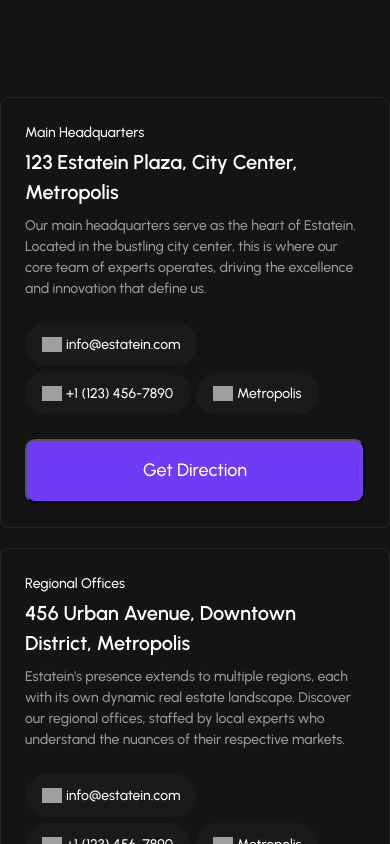
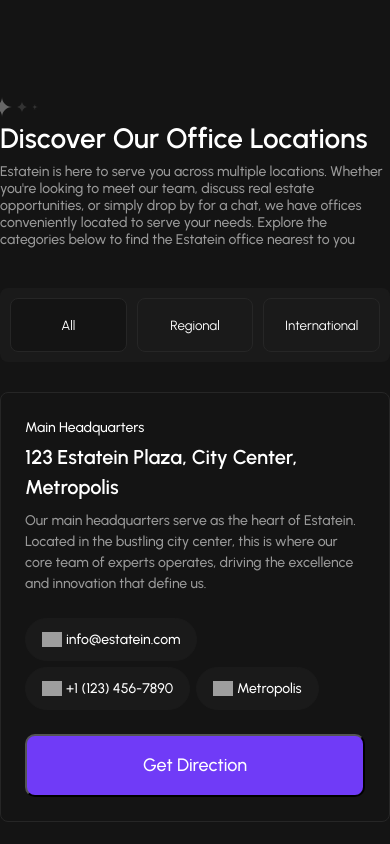
Before and after one commit to maya-farha/Real-Estate-Business-Website, a React (Vite) app: page /contact in a window 390 px wide. Shown: the part 700-1544 px from the top of the page. Built offline with nearby package versions, Linux system fonts and the light colour scheme; grey boxes are pictures that could not be loaded.

Commit message:
office section

```diff
--- /dev/null
+++ b/src/components/FilterOffice/OfficeFilter.css
@@ -0,0 +1,48 @@
+.MF-btnsFilter {
+  width: fit-content;
+  padding: 10px;
+  display: flex;
+  gap: 10px;
+  background-color: #1a1a1a;
+  border-radius: 8px;
+  .MF-btnFilter {
+    padding: 18px;
+    width: 158px;
+    color: #ffffff;
+    background-color: #1a1a1a;
+    border: 1px solid #262626;
+    border-radius: 8px;
+  }
+  .MF-btnFilter.active {
+    background-color: #141414;
+  }
+}
+.MF-officeCards {
+  display: flex;
+  gap: 30px;
+}
+@media screen and (max-width: 1440px) {
+  .MF-btnsFilter {
+    .MF-btnFilter {
+      width: 124px;
+    }
+  }
+}
+@media screen and (max-width: 992px) {
+  .MF-officeCards {
+    display: flex;
+    flex-direction: column;
+    align-items: center;
+    justify-content: center;
+  }
+  .MF-btnsFilter {
+    max-width: 500px;
+
+    width: 100%;
+    display: grid;
+    grid-template-columns: 1fr 1fr 1fr;
+    .MF-btnFilter {
+      width: 100%;
+    }
+  }
+}
--- /dev/null
+++ b/src/components/FilterOffice/OfficeFilter.jsx
@@ -0,0 +1,66 @@
+import React, { useState, useEffect } from "react";
+import DiscoverCard from "../DiscoverCard/DiscoverCard";
+import "./OfficeFilter.css";
+
+function OfficeFilter() {
+  const [filter, setFilter] = useState(() => {
+    const savedFilter = localStorage.getItem("officeFilter");
+    return savedFilter || "All";
+  });
+
+  const offices = [
+    {
+      id: 1,
+      type: "International",
+      site: "Main Headquarters",
+      titli: "123 Estatein Plaza, City Center, Metropolis",
+      paraghaph:
+        "Our main headquarters serve as the heart of Estatein. Located in the bustling city center, this is where our core team of experts operates, driving the excellence and innovation that define us.",
+      button: "Get Direction",
+    },
+    {
+      id: 2,
+      type: "Regional",
+      site: "Regional Offices",
+      titli: "456 Urban Avenue, Downtown District, Metropolis",
+      paraghaph:
+        "Estatein's presence extends to multiple regions, each with its own dynamic real estate landscape. Discover our regional offices, staffed by local experts who understand the nuances of their respective markets.",
+      button: "Get Direction",
+    },
+  ];
+
+  const filteredOffices =
+    filter === "All" ? offices : offices.filter((o) => o.type === filter);
+
+  useEffect(() => {
+    localStorage.setItem("officeFilter", filter);
+  }, [filter]);
+  return (
+    <div>
+      <div className="MF-btnsFilter">
+        {["All", "Regional", "International"].map((type) => (
+          <button
+            key={type}
+            onClick={() => setFilter(type)}
+            className={`MF-btnFilter ${filter === type ? "active" : ""}`}
+          >
+            {type}
+          </button>
+        ))}
+      </div>
+      <div className="MF-officeCards">
+        {filteredOffices.map((office) => (
+          <DiscoverCard
+            key={office.id}
+            paragh={office.site}
+            titli={office.titli}
+            paragh2={office.paraghaph}
+            button={office.button}
+          />
+        ))}
+      </div>
+    </div>
+  );
+}
+
+export default OfficeFilter;
--- a/src/pages/contact/Contact.css
+++ b/src/pages/contact/Contact.css
@@ -16,6 +16,12 @@
       #262626 -26.82%,
       rgba(38, 38, 38, 0) 40.46%
     );
+  }
+}
+.MF-officeFilterType {
+  margin-top: 80px;
+  .MF-btnsFilter {
+    margin-bottom: 50px;
   }
 }
 .MF-serviceCard {
@@ -39,6 +45,12 @@
       padding-right: 80px;
     }
   }
+  .MF-officeFilterType {
+    margin-top: 60px;
+    .MF-btnsFilter {
+      margin-bottom: 40px;
+    }
+  }
   .RJ-discoverCards {
     padding-top: 68px;
   }
@@ -56,6 +68,12 @@
       padding-right: 16px;
     }
   }
+  .MF-officeFilterType {
+    margin-top: 40px;
+    .MF-btnsFilter {
+      margin-bottom: 30px;
+    }
+  }
   .RJ-discoverCards {
     padding-top: 68px;
   }
--- a/src/pages/contact/Contact.jsx
+++ b/src/pages/contact/Contact.jsx
@@ -5,6 +5,7 @@
 import useScrollToHash from "../../hooks/scroll.jsx";
 import Title from "../../components/Title/Title.jsx";
 import ServiceSection from "../../components/ServiceSection/ServiceSection.jsx";
+import OfficeFilter from "../../components/FilterOffice/OfficeFilter.jsx";
 function Contact() {
   useScrollToHash();
   const defaultServices = [
@@ -48,7 +49,7 @@
   ];
   return (
     <div className="MF-contactPage">
-      <header>
+      <header id="valuationMastery">
         <div className="FM-specialTitleSe">
           <Title
             title="Get in Touch with Estatein"
@@ -61,7 +62,16 @@
         </div>
       </header>
 
-      <DiscoverContainer />
+      <section>
+        <Title
+          title="Discover Our Office Locations"
+          description="Estatein is here to serve you across multiple locations. Whether you're looking to meet our team, discuss real estate opportunities, or simply drop by for a chat, we have offices conveniently located to serve your needs. Explore the categories below to find the Estatein office nearest to you"
+          fsDifference="48"
+        />
+        <div className="MF-officeFilterType">
+          <OfficeFilter></OfficeFilter>
+        </div>
+      </section>
 
       <ConnectContainer />
 
--- a/src/pages/property/Property.css
+++ b/src/pages/property/Property.css
@@ -5,6 +5,7 @@
 .MF-contentProperty {
   display: flex;
   justify-content: space-between;
+  gap: 30px;
 }
 .MF-contentProperty:nth-child(1) {
   height: max-content;
@@ -18,6 +19,9 @@
   .MF-gapProperty {
     gap: 110px;
   }
+  .MF-contentProperty {
+    gap: 20px;
+  }
 }
 @media screen and (max-width: 992px) {
   .MF-propertyPage {
```
